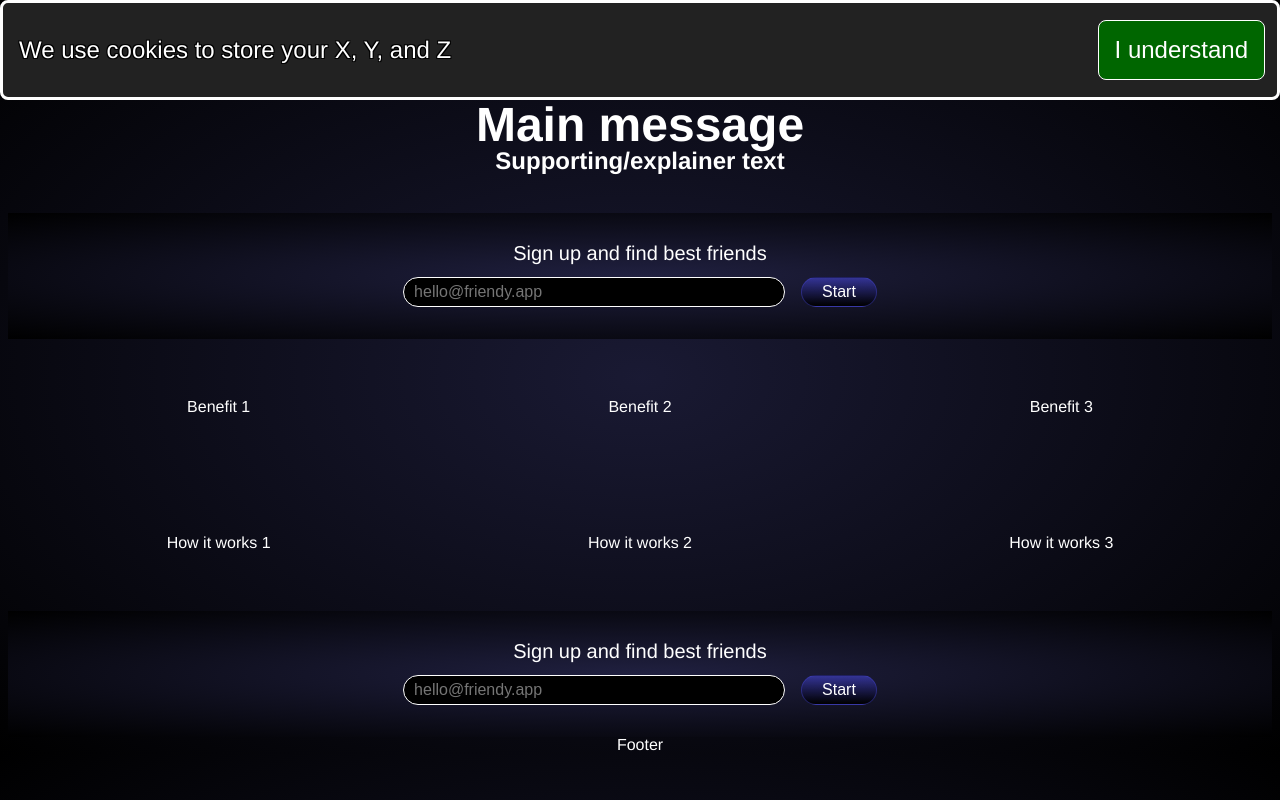
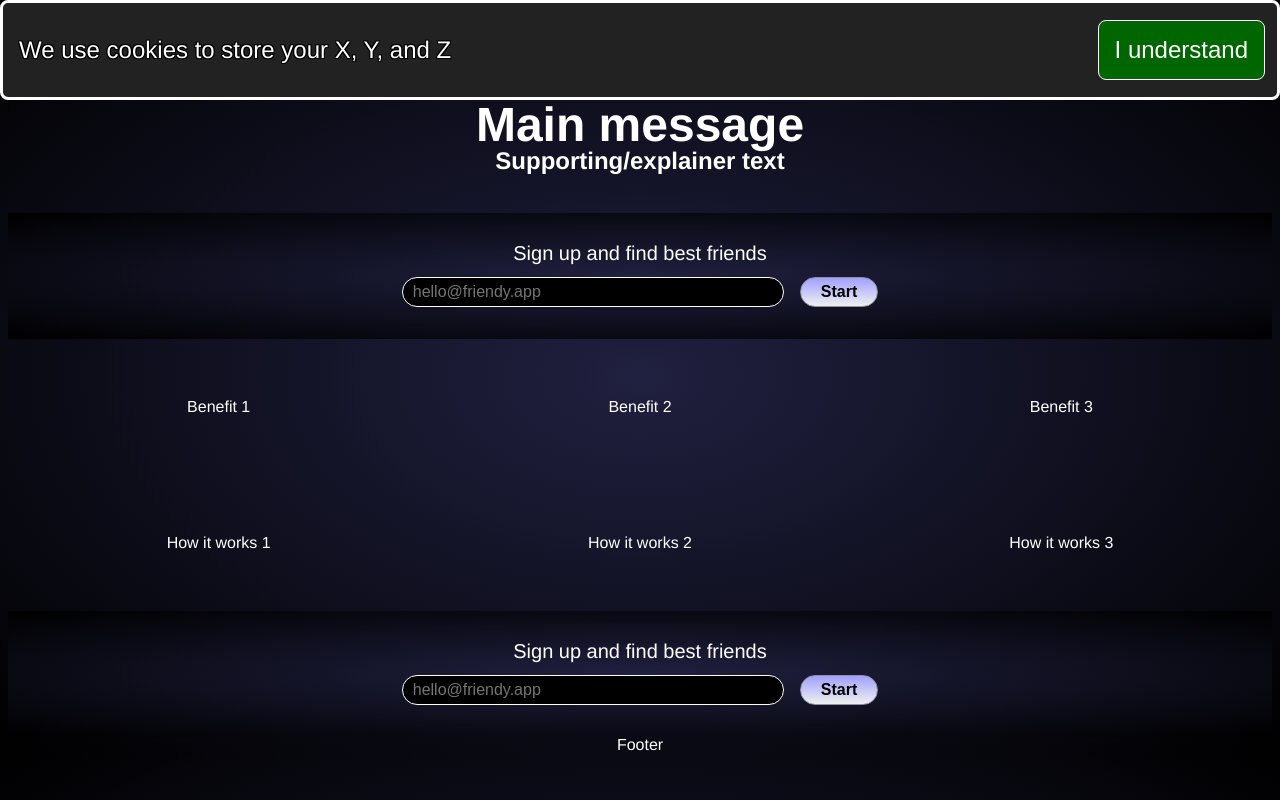
Before and after one commit to nazarnovak/friendy-fe, a React (Vite) app: page / in a window 1280 px wide. Built offline with nearby package versions, Linux system fonts and the light colour scheme.

Commit message:
rgba to hex

```diff
--- a/src/Root.css
+++ b/src/Root.css
@@ -1,5 +1,5 @@
 body {
-  background: radial-gradient(rgba(64, 64, 128, 0.4) 0%, rgba(0, 0, 0, 1) 100%);
+  background: radial-gradient(#202040, #000000);
 }
 
 /* Hero */
@@ -40,25 +40,19 @@ body {
 }
 
 #cta-action {
-  background: linear-gradient(
-    180deg,
-    rgba(64, 64, 192, 0.7) 0%,
-    rgba(0, 0, 0, 1) 100%
-  );
-  border: 1px solid rgba(64, 64, 192, 0.5);
+  background: linear-gradient(180deg, #a0a0ff, #f0f0f0);
+  border: 1px solid #9090a0;
   border-radius: 20px;
   padding: 5px 20px;
   font-size: 1em;
+  color: black;
+  font-weight: 600;
 }
 
 #cta-action:hover {
-  background: linear-gradient(
-    180deg,
-    rgba(128, 128, 255, 0.8) 0%,
-    rgba(192, 192, 192, 1) 100%
-  );
-  border: 1px solid rgba(128, 128, 255, 0.8);
-  color: black;
+  background: linear-gradient(180deg, #6060a0, #000000);
+  border: 1px solid #8080ff;
+  color: white;
 }
 
 /* Benefits */
--- a/src/components/Header/Header.css
+++ b/src/components/Header/Header.css
@@ -4,11 +4,7 @@ header {
   justify-content: center;
   grid-template-columns: 1fr 1fr 1fr;
   align-items: center;
-  background: linear-gradient(
-    135deg,
-    rgba(32, 32, 64, 0.4) 0%,
-    rgba(0, 0, 0, 1) 100%
-  );
+  background: linear-gradient(135deg, #202040, #000000);
   border-bottom: 1px solid #333;
 }
 
@@ -32,12 +28,8 @@ header {
 
 #feedback {
   padding: 5px 15px;
-  background: linear-gradient(
-    225deg,
-    rgba(64, 64, 128, 0.4) 0%,
-    rgba(0, 0, 0, 1) 100%
-  );
-  border: 1px solid #ccf;
+  background: linear-gradient(225deg, #404080, #000000);
+  border: 1px solid #aac;
   border-radius: 10px;
   font-size: 1em;
   font-weight: 700;
```
Also changed, not shown: src/components/FeedbackModal/FeedbackModal.css (+7 -5 lines).
